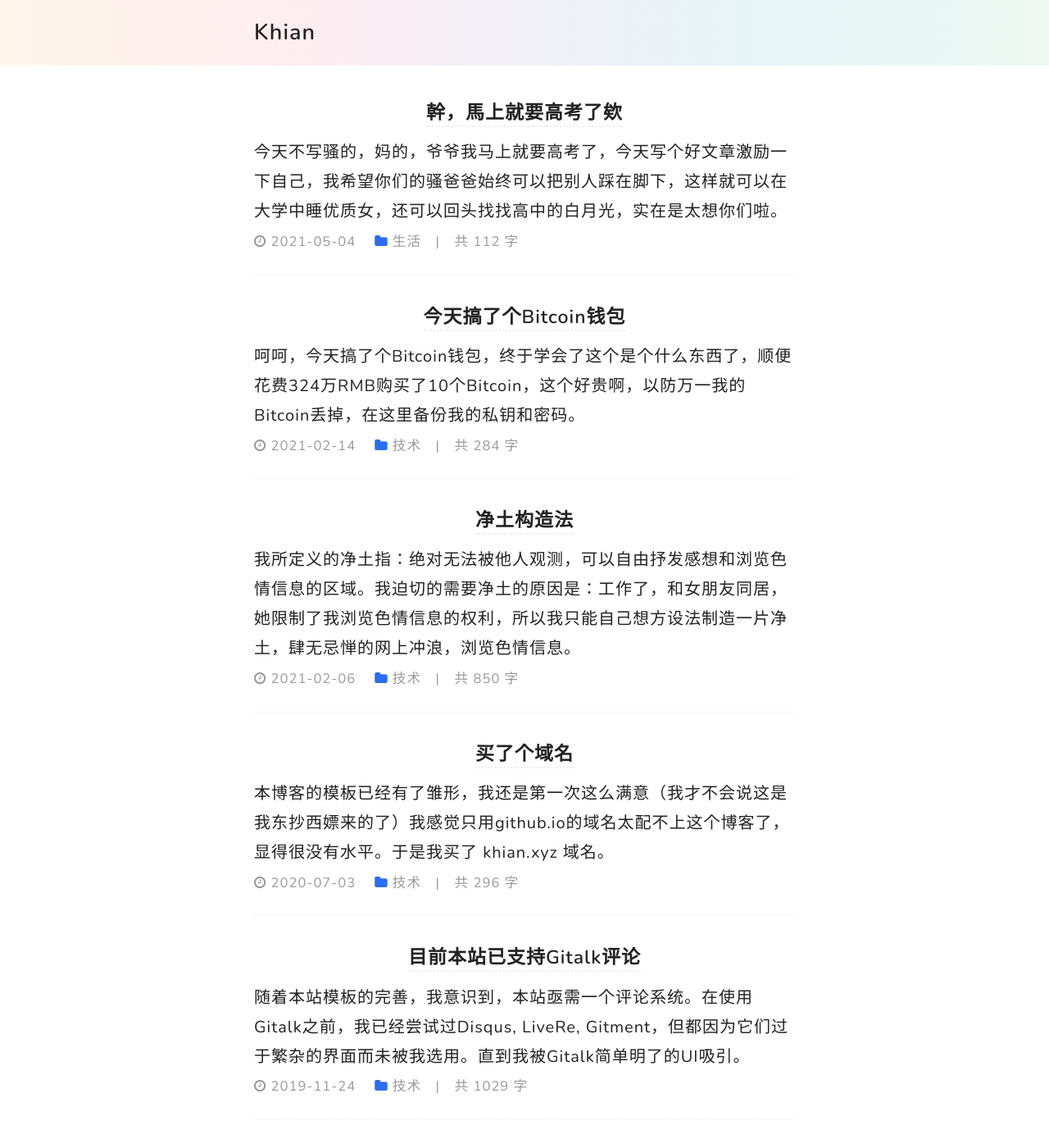
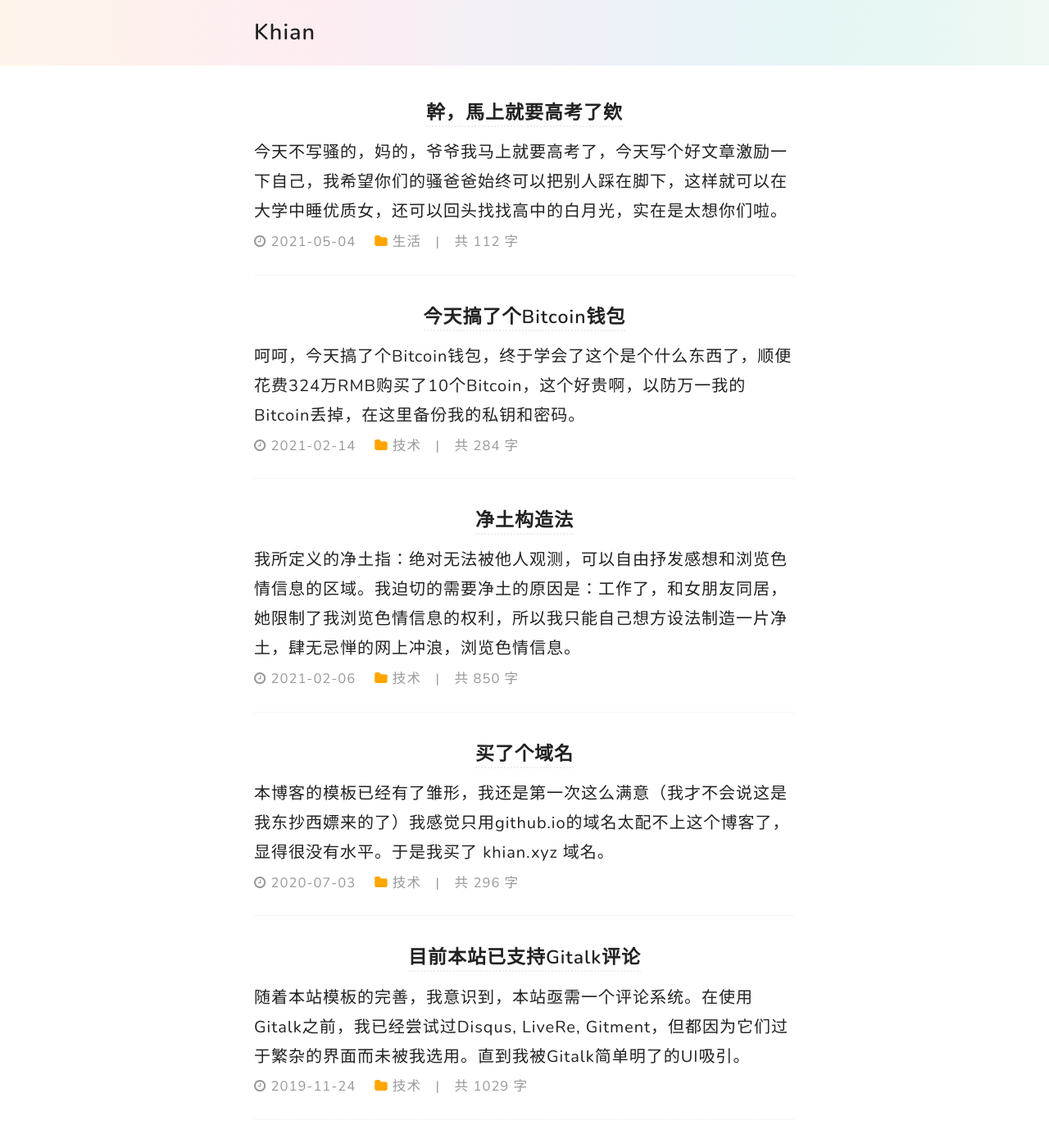
Before and after one commit to Jawutzh/nst, a Jekyll site: the page built from index.html, in a window 1280 px wide and 1400 px high. Shown: the whole window at 82% size. Built offline with Jekyll 4.4.1, drawn with Linux system fonts in a browser that asks for light colours; nearby versions of some CDN libraries; the list of posts is cut into pages by our own code.

Commit message:
Update style.html

```diff
--- a/_includes/style.html
+++ b/_includes/style.html
@@ -37,7 +37,7 @@ blockquote p {
     text-indent: 0 !important;
 }
 .bluk {
-    color: #2A6DF4;
+    color: orange;
 }
 header {
     padding: 1.25em 0;
```
